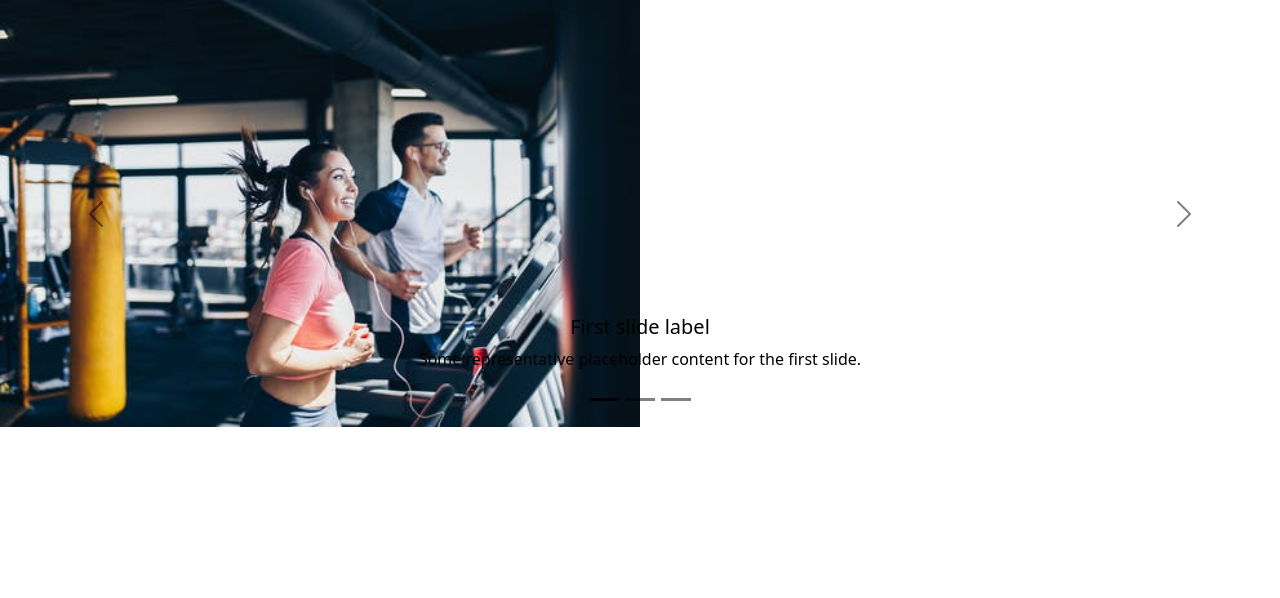
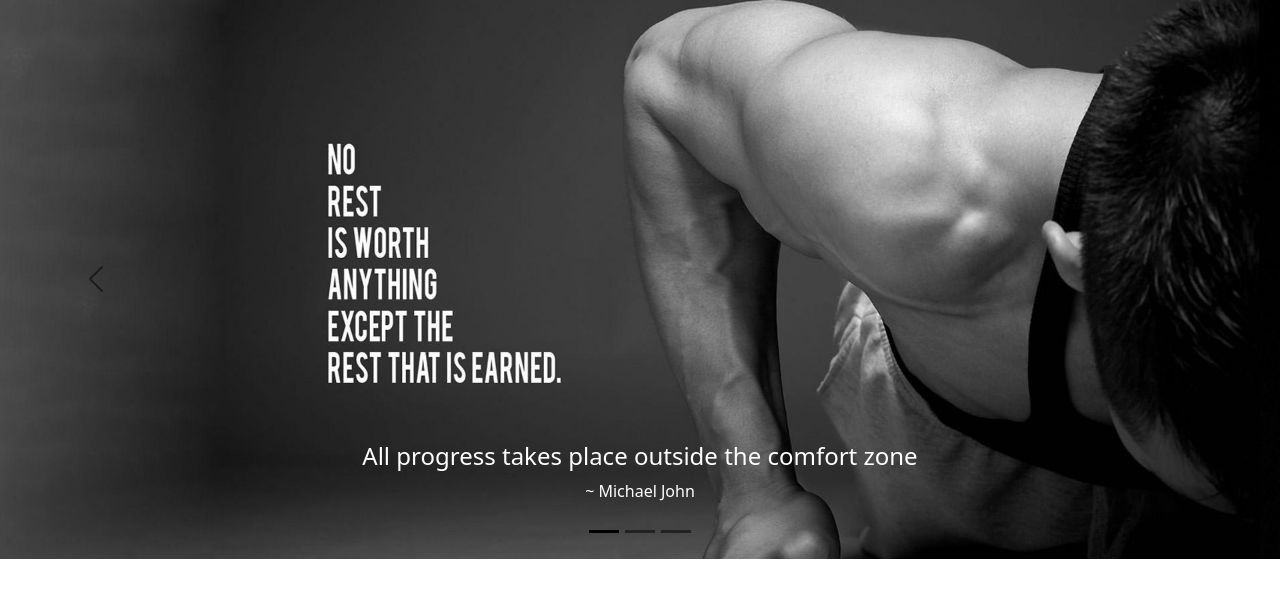
Before and after one commit to Bhavin-Chavda/Het-Bhavin, a Django app: page / in a window 1280 px wide. Shown: the part 62-660 px from the top of the page. Run offline with Django 3.2, Linux system fonts and the light colour scheme.

Commit message:
Putting carousel on home page with photos in static file

```diff
--- a/iCoder/templates/home/home.html
+++ b/iCoder/templates/home/home.html
@@ -12,24 +12,24 @@
   </div>
   <div class="carousel-inner">
     <div class="carousel-item active" data-bs-interval="10000">
-      <img src="/static/img/124.jpg" class="d-block w-50" alt="Ha moj ha">
+      <img src="/static/img/a1.jpg" class="d-block w-100" alt="Ha moj ha">
       <div class="carousel-caption d-none d-md-block">
-        <h5>First slide label</h5>
-        <p>Some representative placeholder content for the first slide.</p>
+        {% comment %} <h5>First slide label</h5> {% endcomment %}
+        <h4 style="color: white;">All progress takes place outside the comfort zone</h4><p style="color: white;"> ~ Michael John</p>
       </div>
     </div>
     <div class="carousel-item" data-bs-interval="2000">
-      <img src="/static/img/124.jpg" class="d-block w-50" alt="Jay Hind">
+      <img src="/static/img/a2.jpg" class="d-block w-100" alt="Jay Hind">
       <div class="carousel-caption d-none d-md-block">
-        <h5>Second slide label</h5>
-        <p>Some representative placeholder content for the second slide.</p>
+        {% comment %} <h5>Second slide label</h5> {% endcomment %}
+        <h4 style="color: white;">What hurts today makes you stronger tomorrow</h4><p style="color: white;"> ~ Jay Cutler</p>
       </div>
     </div>
     <div class="carousel-item">
-      <img src="/static/img/125.jpg" class="d-block w-50" alt="Jay Bharat">
+      <img src="/static/img/a3.jpg" class="d-block w-100" alt="Jay Bharat">
       <div class="carousel-caption d-none d-md-block">
-        <h5>Third slide label</h5>
-        <p>Some representative placeholder content for the third slide.</p>
+        {% comment %} <h5>Third slide label</h5> {% endcomment %}
+        <h4 style="color: white;">Never Give Up</h4><p style="color: white;"> ~ John Cena</p>
       </div>
     </div>
   </div>
```
Also changed, not shown: iCoder/static/img/a1.jpg (added), iCoder/static/img/a2.jpg (added), iCoder/static/img/a3.jpg (added).
